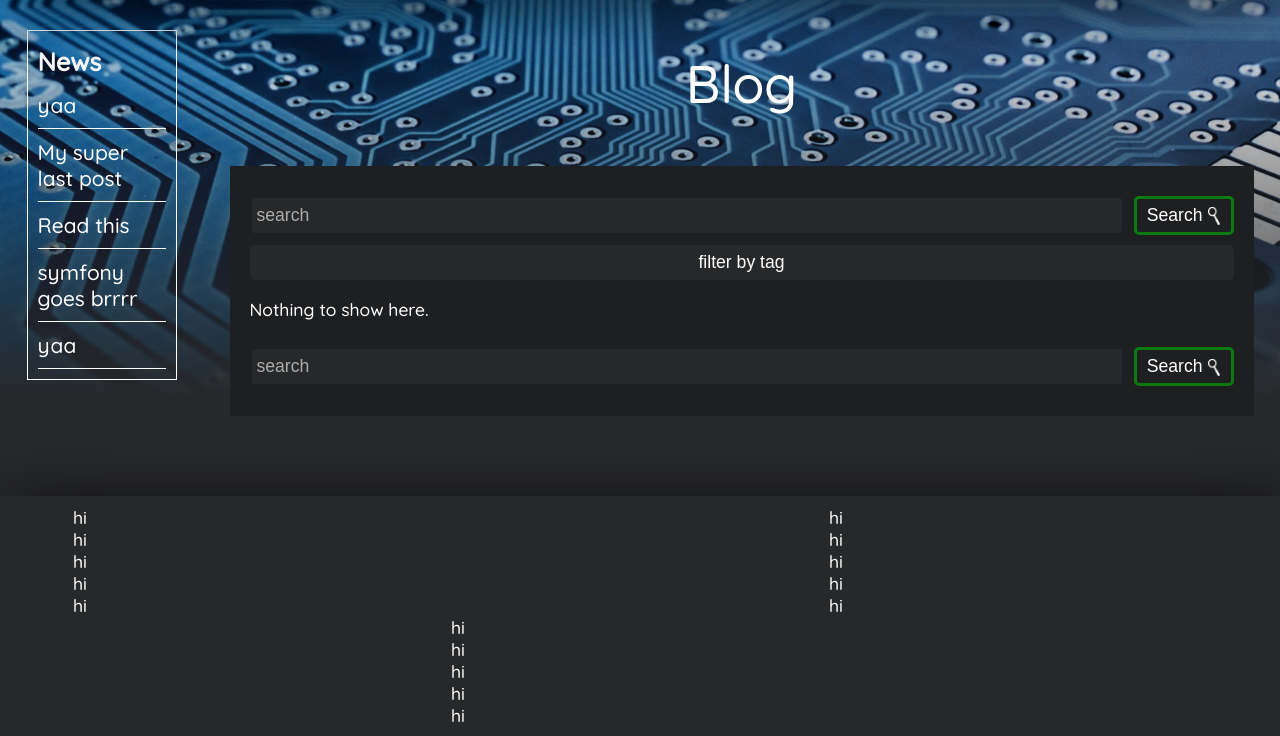
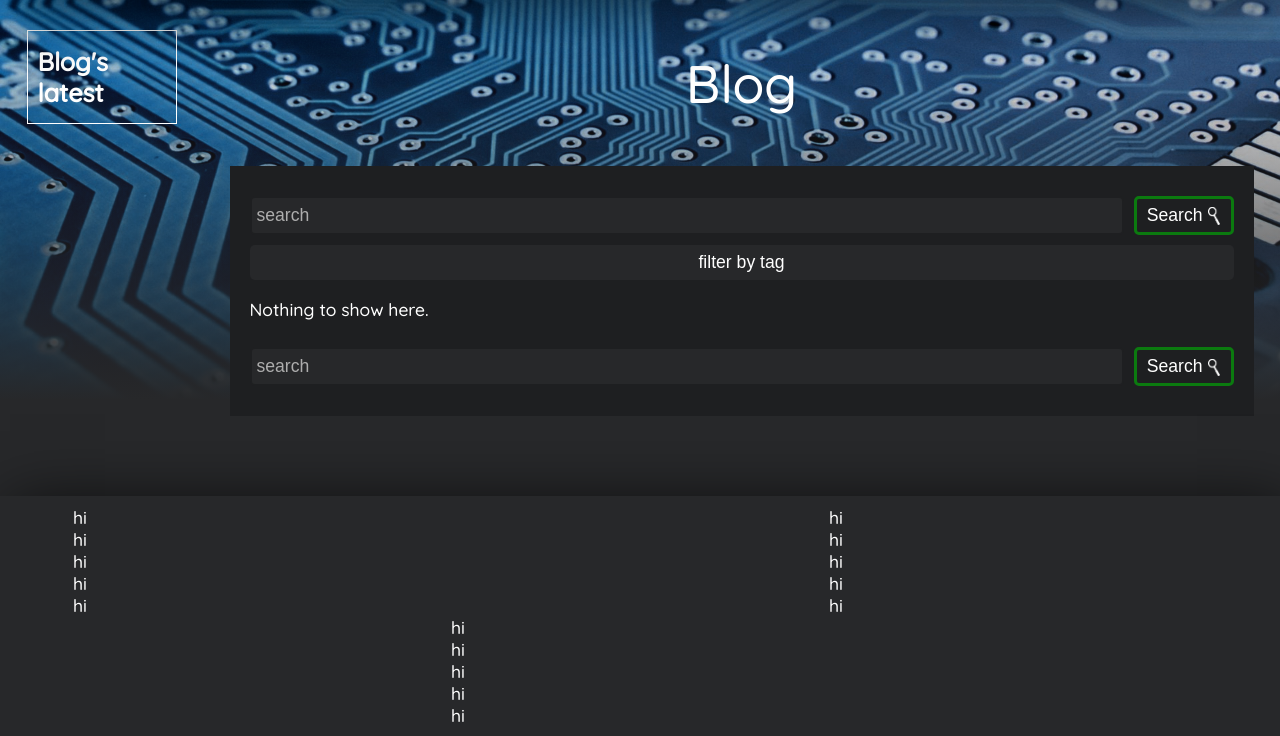
Before and after one commit to JolanAklin/website-pcthings, a Symfony app: template templates/home/blog.html.twig in a window 1280 px wide. Shown: the part 64-800 px from the top of the page. Run offline with Twig, Linux system fonts and the light colour scheme; the template is opened without the code that fills it, so the values that code supplies are empty; some libraries are stand-ins or nearby versions.

Commit message:
Added the latest blog post to the side panel

```diff
--- a/src/Controller/ArticleController.php
+++ b/src/Controller/ArticleController.php
@@ -5,6 +5,7 @@ namespace App\Controller;
 use Symfony\Bundle\FrameworkBundle\Controller\AbstractController;
 use Symfony\Component\Routing\Annotation\Route;
 use App\Entity\Article;
+use App\Entity\BlogPost;
 
 class ArticleController extends AbstractController
 {
@@ -16,7 +17,8 @@ class ArticleController extends AbstractController
                 $page = $this->getDoctrine()->getRepository(Article::class)->findOneByPathTitle($pathTitle);
                 if ($page !== null) {
                     return $this->render('article/page.html.twig', [
-                        'page' => $page
+                        'page' => $page,
+                        'blogs_latest' => $this->getDoctrine()->getRepository(BlogPost::class)->findBlogByDate(),
                     ]);
                 } else {
                     throw $this->createNotFoundException('The page does not exist');
--- a/src/Controller/BlogController.php
+++ b/src/Controller/BlogController.php
@@ -24,6 +24,7 @@ class BlogController extends AbstractController
                     return $this->render('blog/user_blog.html.twig', [
                         'user' => $user,
                         'blogPosts' => $blogPosts,
+                        'blogs_latest' => $this->getDoctrine()->getRepository(BlogPost::class)->findBlogByDate(),
                     ]);
                 }else
                 {
--- a/src/Controller/HomeController.php
+++ b/src/Controller/HomeController.php
@@ -4,6 +4,7 @@ namespace App\Controller;
 
 use App\Entity\BlogPost;
 use App\Entity\Article;
+use App\Entity\Date;
 use Symfony\Bundle\FrameworkBundle\Controller\AbstractController;
 use Symfony\Component\Routing\Annotation\Route;
 
@@ -12,7 +13,7 @@ class HomeController extends AbstractController
     public function index()
     {
         return $this->render('home/index.html.twig', [
-            'controller_name' => 'HomeController',
+            'blogs_latest' => $this->getDoctrine()->getRepository(BlogPost::class)->findBlogByDate(),
         ]);
     }
 
@@ -21,6 +22,7 @@ class HomeController extends AbstractController
         $pages = $this->getDoctrine()->getRepository(Article::class)->findAll();
         return $this->render('home/pages.html.twig', [
             'pages' => $pages,
+            'blogs_latest' => $this->getDoctrine()->getRepository(BlogPost::class)->findBlogByDate(),
         ]);
     }
 
@@ -29,6 +31,7 @@ class HomeController extends AbstractController
         $blogPostLinks = $this->getDoctrine()->getRepository(BlogPost::class)->findByWriterJoined();
         return $this->render('home/blog.html.twig', [
             'blogPostLinks' => $blogPostLinks,
+            'blogs_latest' => $this->getDoctrine()->getRepository(BlogPost::class)->findBlogByDate(),
         ]);
     }
 
@@ -36,6 +39,7 @@ class HomeController extends AbstractController
     {
         return $this->render('home/contact.html.twig', [
             'controller_name' => 'HomeController',
+            'blogs_latest' => $this->getDoctrine()->getRepository(BlogPost::class)->findBlogByDate(),
         ]);
     }
 }
--- a/src/Controller/SecurityController.php
+++ b/src/Controller/SecurityController.php
@@ -23,7 +23,7 @@ class SecurityController extends AbstractController
         // last username entered by the user
         $lastUsername = $authenticationUtils->getLastUsername();
 
-        return $this->render('security/login.html.twig', ['last_username' => $lastUsername, 'error' => $error]);
+        return $this->render('security/login.html.twig', ['last_username' => $lastUsername, 'error' => $error,'blogs_latest' => $this->getDoctrine()->getRepository(BlogPost::class)->findBlogByDate(),]);
     }
 
     /**
--- a/templates/base.html.twig
+++ b/templates/base.html.twig
@@ -26,7 +26,12 @@
 		</div>
 		<div class="h-container full-width wrap-reverse can-grow padding-nav">
 			<div class="v-container w-xs font-medium white border h-auto p-10 m-top-30 child-p-v-5 left-container">
-				{% block sideNav %}{% endblock %}
+				<div class="font-medium font-bold">Blog's latest</div>
+
+				{% for blogs_latest_link in blogs_latest %}
+					{{ include('template_fragment/_side_nav_entry.html.twig', {blogs_latest_link: blogs_latest_link }) }}
+				{% endfor %}
+
 			</div>
 			<div class="main_container">
 				<div class="page-title">
--- a/templates/home/blog.html.twig
+++ b/templates/home/blog.html.twig
@@ -13,15 +13,6 @@ Blog
 {% endblock %}
 {% block bgImageAff %}
 {{ asset("images/page_header/home_image_header.jpg")}}
-{% endblock %}
-
-{% block sideNav %}
-<div class="font-medium font-bold">News</div>
-{{ include('template_fragment/_side_nav_entry.html.twig', {destination: "https://symfony.com/", linkName: "yaa"}) }}
-{{ include('template_fragment/_side_nav_entry.html.twig', {destination: "https://symfony.com/", linkName: "My super last post"}) }}
-{{ include('template_fragment/_side_nav_entry.html.twig', {destination: "https://symfony.com/", linkName: "Read this"}) }}
-{{ include('template_fragment/_side_nav_entry.html.twig', {destination: "https://symfony.com/", linkName: "symfony goes brrrr"}) }}
-{{ include('template_fragment/_side_nav_entry.html.twig', {destination: "https://symfony.com/", linkName: "yaa"}) }}
 {% endblock %}
 
 {% block mainText %}
--- a/templates/template_fragment/_side_nav_entry.html.twig
+++ b/templates/template_fragment/_side_nav_entry.html.twig
@@ -1 +1 @@
-<div class="animated-link border-b" onclick="window.location.href='{{ destination }}';"><div>{{ linkName }}</div><div>»</div></div>
+<div class="animated-link border-b" onclick="window.location.href='/blog/{{ blogs_latest_link.username }}';"><div>{{ blogs_latest_link.title }}</div><div>»</div></div>
```
Also changed, not shown: src/Repository/BlogPostRepository.php (+19 -0 lines), templates/article/page.html.twig (+0 -9 lines), templates/blog/user_blog.html.twig (+0 -9 lines), templates/home/contact.html.twig (+0 -9 lines), templates/home/index.html.twig (+0 -9 lines), templates/home/pages.html.twig (+0 -9 lines), templates/security/login.html.twig (+0 -9 lines).
